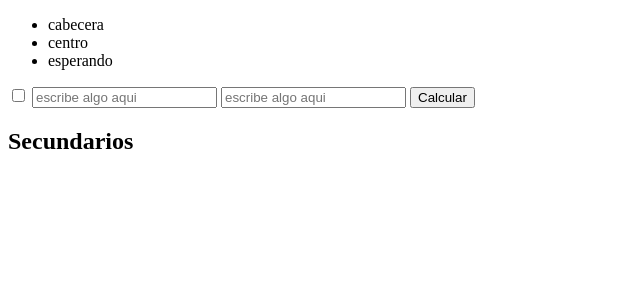
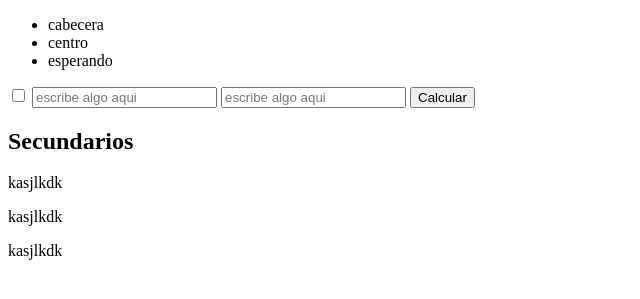
Before and after one commit to MLMarce/Cursojavascript, a plain HTML site: page index.html in a window 1280 px wide. Shown: the part 105-404 px from the top of the page, without its empty margins (0-640 px from the left). Drawn offline with Linux system fonts and the light colour scheme.

Commit message:
ultima modificaacion master

```diff
--- a/index.html
+++ b/index.html
@@ -27,6 +27,9 @@
     </form>
 
     <h2>Secundarios</h2>
+    <p>kasjlkdk</p>
+    <p>kasjlkdk</p>
+    <p>kasjlkdk</p>
 
     <script src="codigo.js"></script>
 </body>
```
